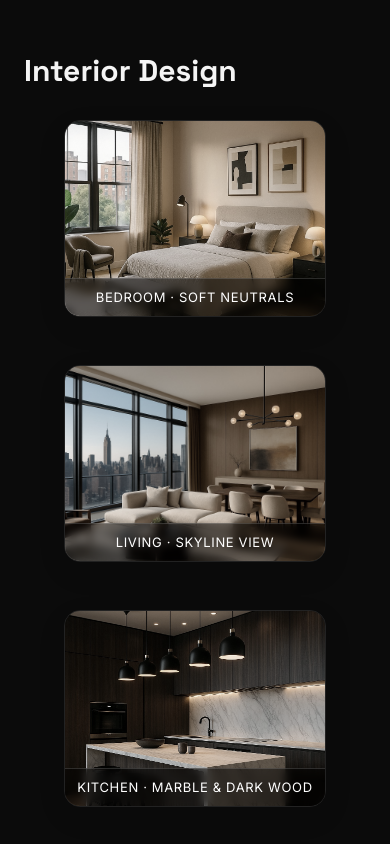
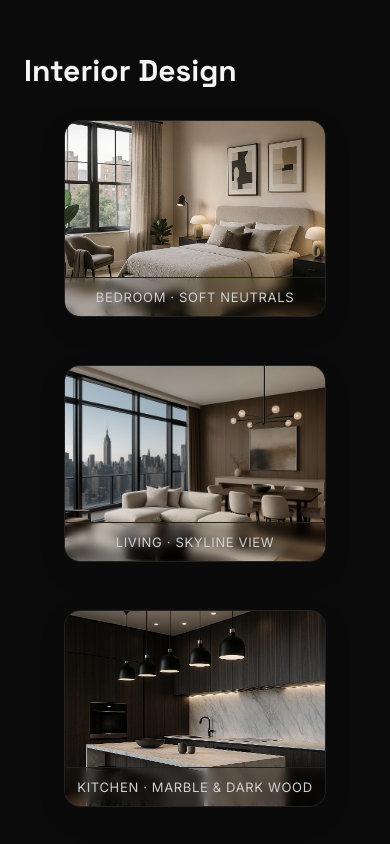
Before and after one commit to Za4emNick/av-design, a plain HTML site: page index.html in a window 390 px wide. Shown: the part 1080-1924 px from the top of the page. Drawn offline with Linux system fonts and the light colour scheme.

Commit message:
Update index.html

```diff
--- a/index.html
+++ b/index.html
@@ -559,6 +559,42 @@
 	[data-theme="light"] .brand-logo::before {
 	  opacity: 1;
 	}
+			/* === FIX: убираем зазор между изображением и подписью === */
+	.card {
+	  display: flex;
+	  flex-direction: column;
+	  justify-content: flex-start;
+	  align-items: stretch;
+	  overflow: hidden;
+	  border: 1px solid var(--border);
+	  border-radius: var(--radius);
+	  box-shadow: var(--shadow);
+	  background: var(--card);
+	}
+
+	.card img {
+	  display: block;
+	  width: 100%;
+	  height: auto;
+	  margin: 0;
+	  padding: 0;
+	  border: none;
+	  vertical-align: middle;
+	}
+
+	.card figcaption {
+	  margin: 0;
+	  padding: 12px 0 10px;
+	  text-align: center;
+	  font-size: 13px;
+	  text-transform: uppercase;
+	  letter-spacing: 0.05em;
+	  color: var(--muted);
+	  border-top: 1px solid var(--border);
+	  background: transparent;
+	  line-height: 1.2;
+	}
+
 
 
 </style>
```
